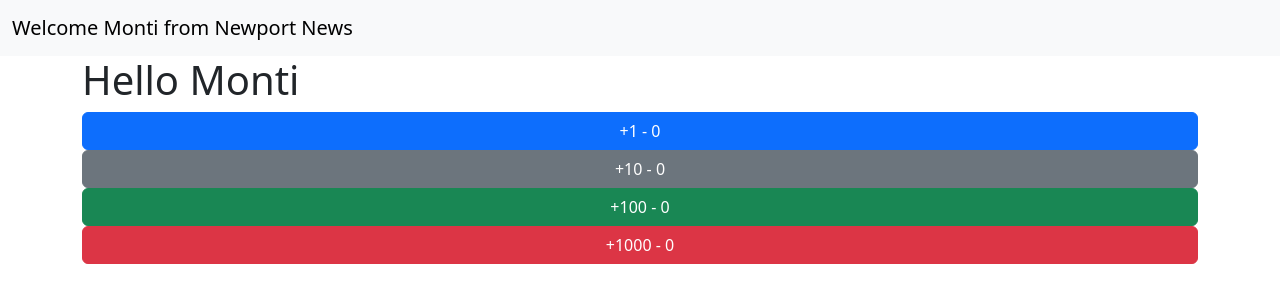
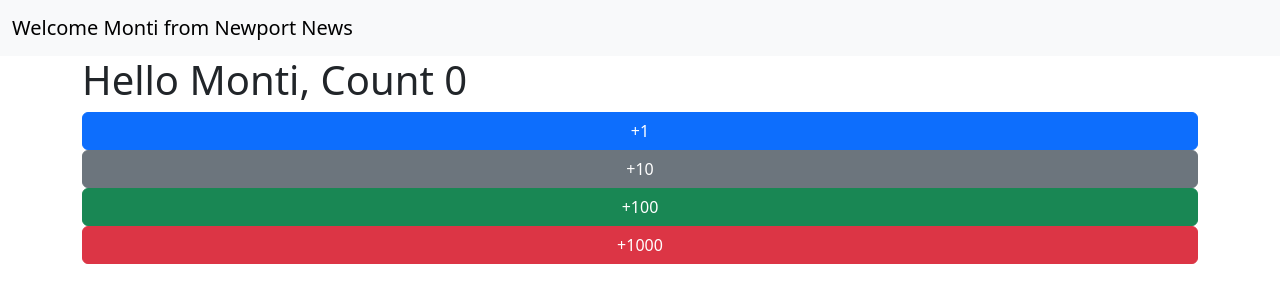
Before and after one commit to MHines10/React-Intro, a React (Create React App) app: page / in a window 1280 px wide. Shown: the top 302 px of the page. Built offline with nearby package versions, Linux system fonts and the light colour scheme.

Commit message:
Move state from out of each button to the App component

```diff
--- a/src/App.js
+++ b/src/App.js
@@ -1,8 +1,9 @@
-import Button from "./components/Button"
+import {useState} from "react";
+import Button from "./components/Button";
 import Navbar from "./components/Navbar";
 
 
-function App(props) {
+function App() {
     let myName = 'Monti'
     let buttons = [
         {color: 'primary', step: 1},
@@ -10,13 +11,20 @@ function App(props) {
         {color: 'success', step: 100},
         {color: 'danger', step: 1000},
     ]
+
+    const [count, setCount] = useState(0);
+
+    function handleClick(step){
+      setCount(count + step)
+    };
+
     return (
         <>
             <Navbar name = {myName} city = "Newport News"/>
             <div className="container">
-                <h1>Hello {myName}</h1>
+                <h1>Hello {myName}, Count {count}</h1>
                 {buttons.map((button, idx) => <Button color={button.color}
-                step={button.step} key={idx}/>)}
+                step={button.step} key={idx} handleClick={handleClick}/>)}
             </div>
         </>
         );
--- a/src/components/Button.jsx
+++ b/src/components/Button.jsx
@@ -1,12 +1,8 @@
 import React, { useState } from 'react'
 
 export default function Button(props) {
-  const [count, setCount] = useState(0);
 
-  function handleClick(){
-    setCount(count + props.step)
-  }
   return (
-    <button className={`btn btn-${props.color} w-100`} onClick={handleClick}>+{props.step} - {count}</button>
+    <button className={`btn btn-${props.color} w-100`} onClick={() => props.handleClick(props.step)}>+{props.step}</button>
   )
 }
```
